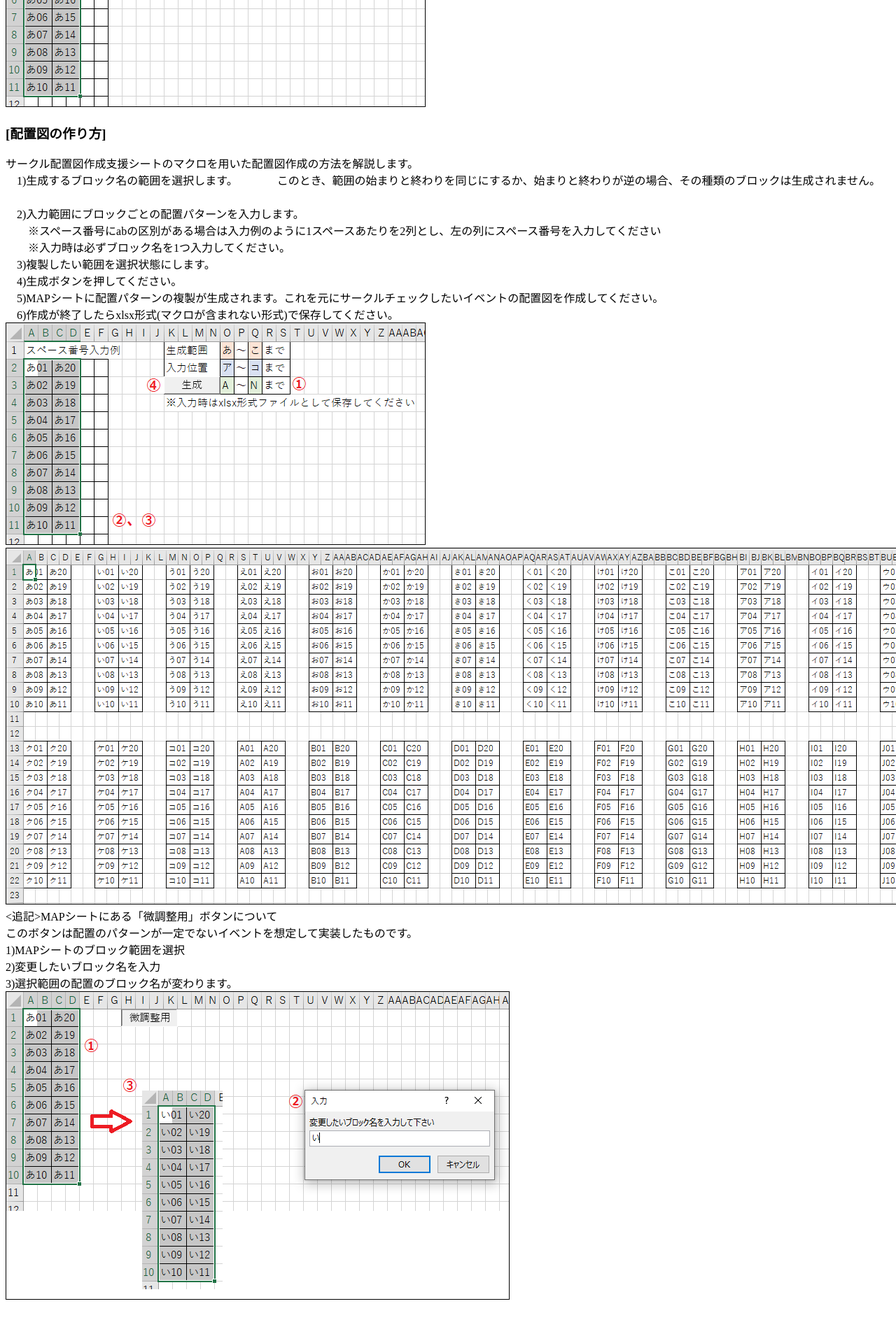
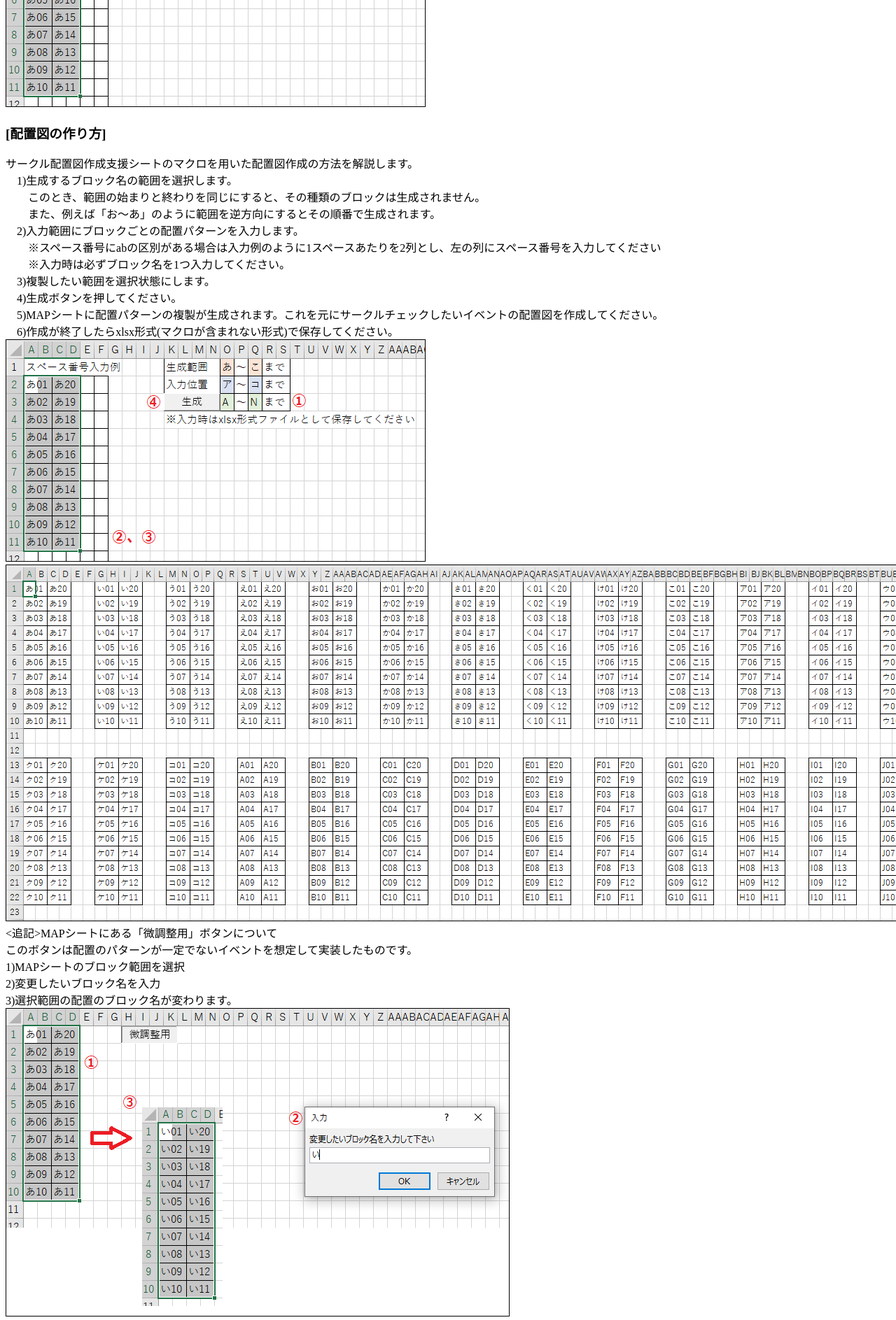
Before and after one commit to nyanuki/circle-check-fin, a Flask app: page /how_to_use in a window 1280 px wide; the page is wider, and only the part inside the window is pictured. Shown: the part 2779-4666 px from the top of that part at 70% size. Run offline with Flask 2, Linux system fonts and the light colour scheme.

Commit message:
サークル配置図作成支援機能の更新 逆向きの順番でも生成可能なように

```diff
--- a/templates/how_to_use.html
+++ b/templates/how_to_use.html
@@ -46,7 +46,8 @@
 	<h3>[配置図の作り方]</h3>
 	サークル配置図作成支援シートのマクロを用いた配置図作成の方法を解説します。
 　	<br>　1)生成するブロック名の範囲を選択します。
-　	<be>　　このとき、範囲の始まりと終わりを同じにするか、始まりと終わりが逆の場合、その種類のブロックは生成されません。
+　	<br>　　このとき、範囲の始まりと終わりを同じにすると、その種類のブロックは生成されません。
+　	<br>　　また、例えば「お～あ」のように範囲を逆方向にするとその順番で生成されます。
 　	<br>　2)入力範囲にブロックごとの配置パターンを入力します。
 	<br>　　※スペース番号にabの区別がある場合は入力例のように1スペースあたりを2列とし、左の列にスペース番号を入力してください
 	<br>　　※入力時は必ずブロック名を1つ入力してください。
```
Also changed, not shown: 2 other files.
